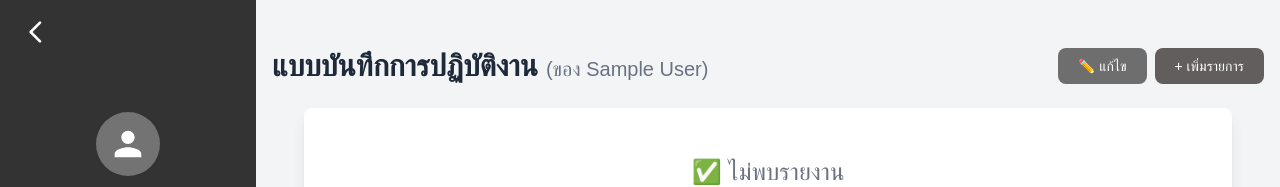
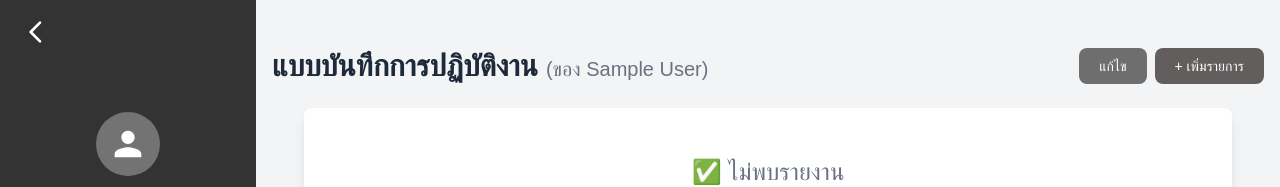
Before and after one commit to Kiattikoon-exe/diary-report-app, a Next.js app: page /reports in a window 1280 px wide. Shown: the top 187 px of the page. Built offline with nearby package versions, Linux system fonts and the light colour scheme; no server answers; the database is empty; sample sign-in values are in the browser's storage.

Commit message:
edit : button color

```diff
--- a/src/app/reports/page.tsx
+++ b/src/app/reports/page.tsx
@@ -285,8 +285,8 @@ export default function DocumentsListPage() {
                                 {loading
                                     ? 'กำลังบันทึก...'
                                     : isEditing
-                                        ? '💾 บันทึก'
-                                        : '✏️ แก้ไข'}
+                                        ? ' บันทึก'
+                                        : ' แก้ไข'}
                             </button>
 
                         </>
@@ -444,11 +444,11 @@ export default function DocumentsListPage() {
                                         ) : (
                                             <>
                                                 <div className="flex items-center text-sm font-medium text-gray-800">
-                                                    <span className={`w-3 h-3 rounded-full mr-2 ${doc.status === '1' ? 'bg-green-500' : 'bg-gray-300'}`}></span>
+                                                    <span className={`w-3 h-3 rounded-full mr-2 ${doc.status === '1' ? 'bg-[#3FCF38]' : 'bg-gray-300'}`}></span>
                                                     เสร็จสิ้น
                                                 </div>
                                                 <div className="flex items-center text-sm font-medium text-gray-800">
-                                                    <span className={`w-3 h-3 rounded-full mr-2 ${doc.status === '0' ? 'bg-gray-800' : 'bg-gray-300'}`}></span>
+                                                    <span className={`w-3 h-3 rounded-full mr-2 ${doc.status === '0' ? 'bg-[#333333]' : 'bg-gray-300'}`}></span>
                                                     กำลังดำเนินงาน
                                                 </div>
                                             </>
```
